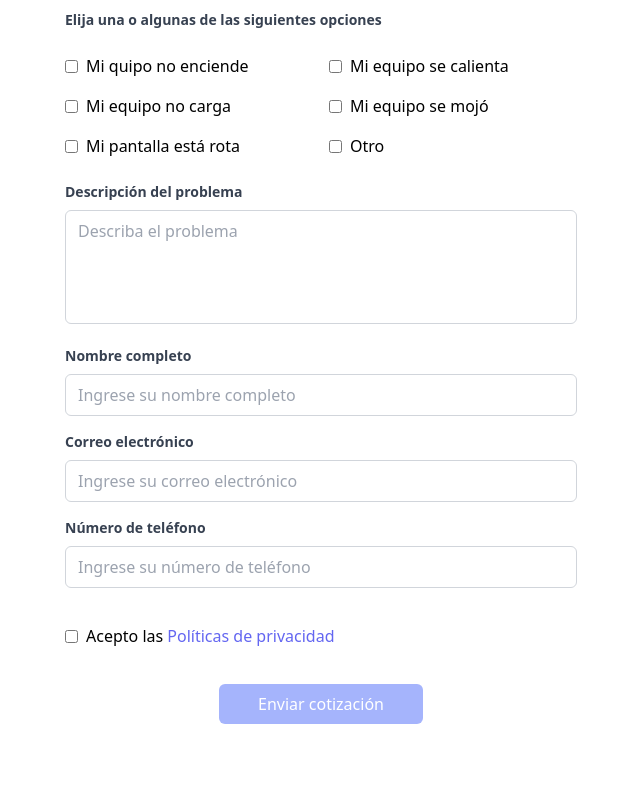
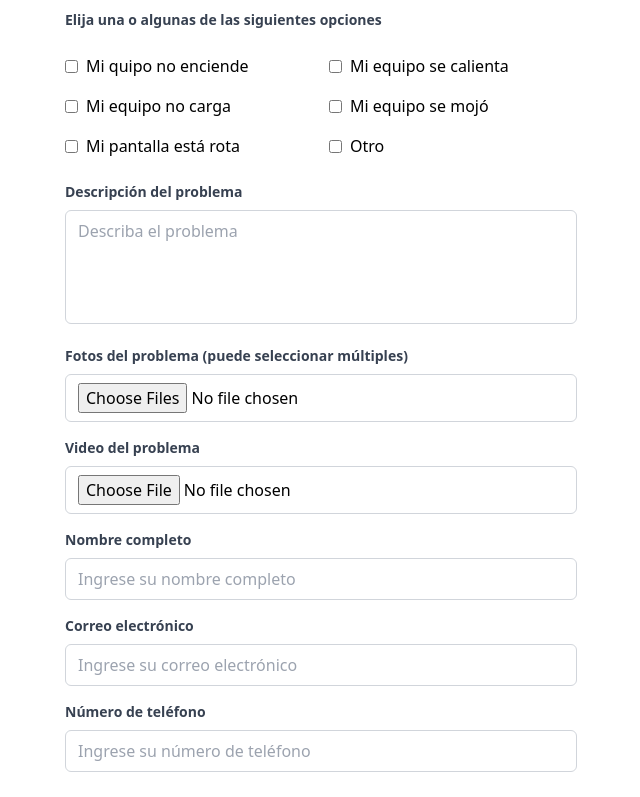
Before and after one commit to luxho24/SWGREM-front, a React (Vite) app: page /quotation in a window 1280 px wide. Shown: the part 456-1253 px from the top of the page, without its empty margins (319-959 px from the left). Built offline with nearby package versions, Linux system fonts and the light colour scheme; no server answers; what @react-pdf/renderer would draw is missing.

Commit message:
añadido front de agregar imagenes y video
nepe

```diff
--- a/src/pages/landing/quotation/quotation.jsx
+++ b/src/pages/landing/quotation/quotation.jsx
@@ -13,6 +13,8 @@ const Quotation = () => {
         name: "",
         email: "",
         phone: "",
+        photos: [], // nuevo campo para fotos
+        video: null // nuevo campo para video
     });
 
     const [isChecked, setIsChecked] = useState(false);
@@ -38,13 +40,20 @@ const Quotation = () => {
         }
     };
 
-    // const handleSubmit = (e) => {
-    //     e.preventDefault();
-    //     const formData2 = {
-    //         ...formData,
-    //     };
-    //     console.log("Formulario enviado", formData2);
-    // };
+    const handlePhotoChange = (e) => {
+        const files = Array.from(e.target.files);
+        setFormData({
+            ...formData,
+            photos: files,
+        });
+    };
+
+    const handleVideoChange = (e) => {
+        setFormData({
+            ...formData,
+            video: e.target.files[0],
+        });
+    };
 
     const handleReload = () => {
         setFormData({
@@ -56,6 +65,8 @@ const Quotation = () => {
             name: "",
             email: "",
             phone: "",
+            photos: [],
+            video: null,
         });
         setIsChecked(false);
         // Desmarcar todos los checkboxes
@@ -70,8 +81,19 @@ const Quotation = () => {
         // formData.selectedProblems = formData.selectedProblems.join(", ");
         formData.otherProblem = "-";
 
+        const formDataToSend = new FormData();
+        for (const key in formData) {
+            if (key === 'photos') {
+                formData.photos.forEach((photo, index) => {
+                    formDataToSend.append(`photo${index}`, photo);
+                });
+            } else {
+                formDataToSend.append(key, formData[key]);
+            }
+        }
+
         try {
-            await createQuotation(formData);
+            await createQuotation(formDataToSend);
             handleReload();
             toast.success('Cotización enviada');
         } catch (error) {
@@ -90,7 +112,7 @@ const Quotation = () => {
                 te ayudaremos a resolverlo. ¡Estamos aquí para ayudarte!
             </p>
             <hr className="w-[40%] h-[2px] bg-gray-500 mb-6" />
-            <form onSubmit={handleSubmit} className="w-[40%] mx-auto">
+            <form onSubmit={handleSubmit} className="w-[40%] mx-auto" encType="multipart/form-data">
                 <div className="mb-4">
                     <label
                         htmlFor="brand"
@@ -110,16 +132,6 @@ const Quotation = () => {
                         <option value="" disabled hidden>
                             Seleccione marca de su dispositivo
                         </option>
-                        {/* {DATA_PHONES.map((phone) => (
-                            <optgroup key={phone.brand} label={phone.brand}>
-                                {phone.model.map((model) => (
-                                    <option key={model} value={model}>
-                                        {model}
-                                    </option>
-                                ))}
-                            </optgroup>
-                        ))} */}
-
                         {DATA_PHONES.map((phone) => (
                             <option key={phone.brand} value={phone.brand}>
                                 {phone.brand}
@@ -134,7 +146,6 @@ const Quotation = () => {
                     >
                         Modelo del celular
                     </label>
-
                     <select
                         name="model"
                         id="model"
@@ -306,6 +317,37 @@ const Quotation = () => {
                 </div>
                 <div className="mb-4">
                     <label
+                        htmlFor="photos"
+                        className="block text-gray-700 text-sm font-bold mb-2"
+                    >
+                        Fotos del problema (puede seleccionar múltiples)
+                    </label>
+                    <input
+                        type="file"
+                        id="photos"
+                        accept="image/*"
+                        multiple
+                        onChange={handlePhotoChange}
+                        className="w-full px-3 py-2 border border-gray-300 rounded-md focus:outline-none focus:border-indigo-500"
+                    />
+                </div>
+                <div className="mb-4">
+                    <label
+                        htmlFor="video"
+                        className="block text-gray-700 text-sm font-bold mb-2"
+                    >
+                        Video del problema
+                    </label>
+                    <input
+                        type="file"
+                        id="video"
+                        accept="video/*"
+                        onChange={handleVideoChange}
+                        className="w-full px-3 py-2 border border-gray-300 rounded-md focus:outline-none focus:border-indigo-500"
+                    />
+                </div>
+                <div className="mb-4">
+                    <label
                         htmlFor="name"
                         className="block text-gray-700 text-sm font-bold mb-2"
                     >
@@ -410,8 +452,6 @@ const Quotation = () => {
                     </button>
                 </div>
                 <Toaster />
-
-                {/* {JSON.stringify({ formData })} */}
             </form>
         </div>
     );
```
Also changed, not shown: src/components/layaut.jsx (added), 1 other file (tests, documents, lock files or other folders).
